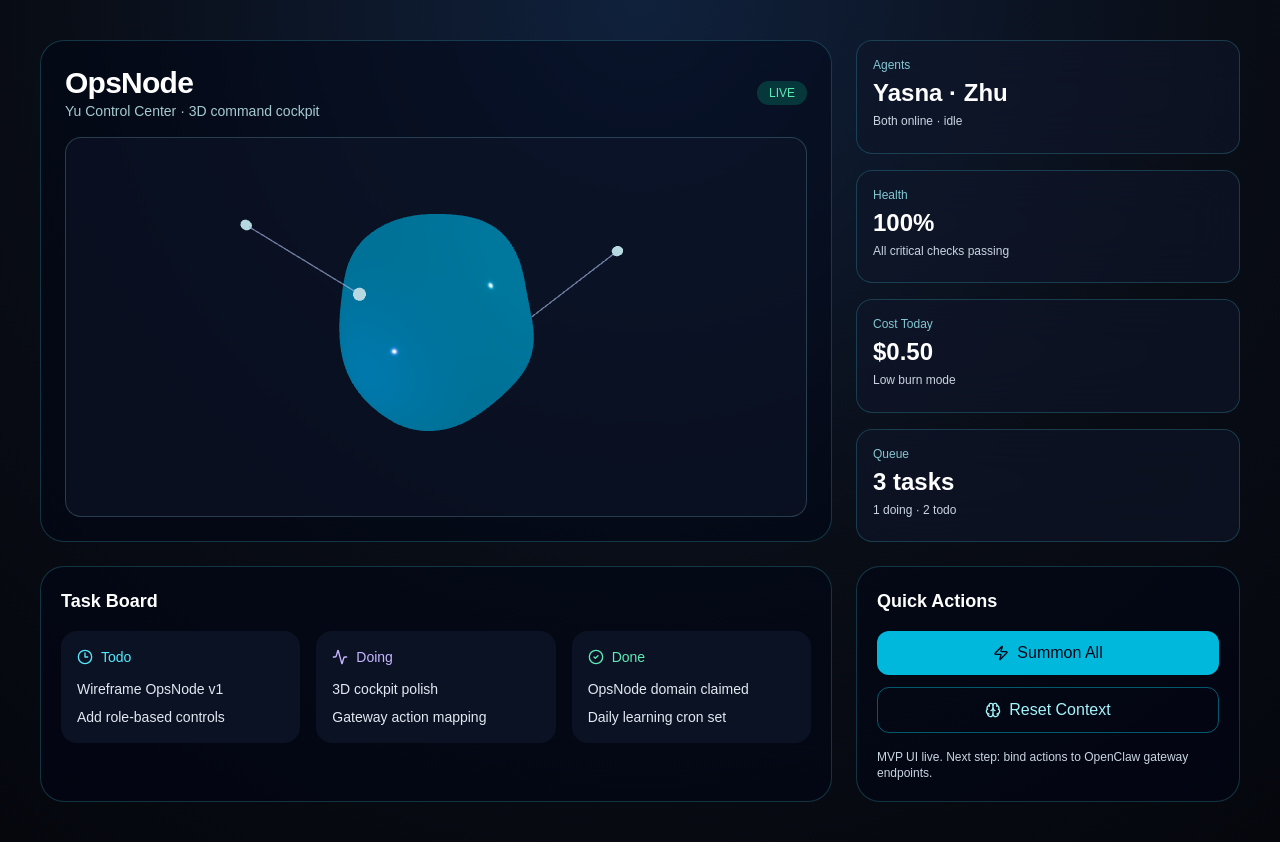
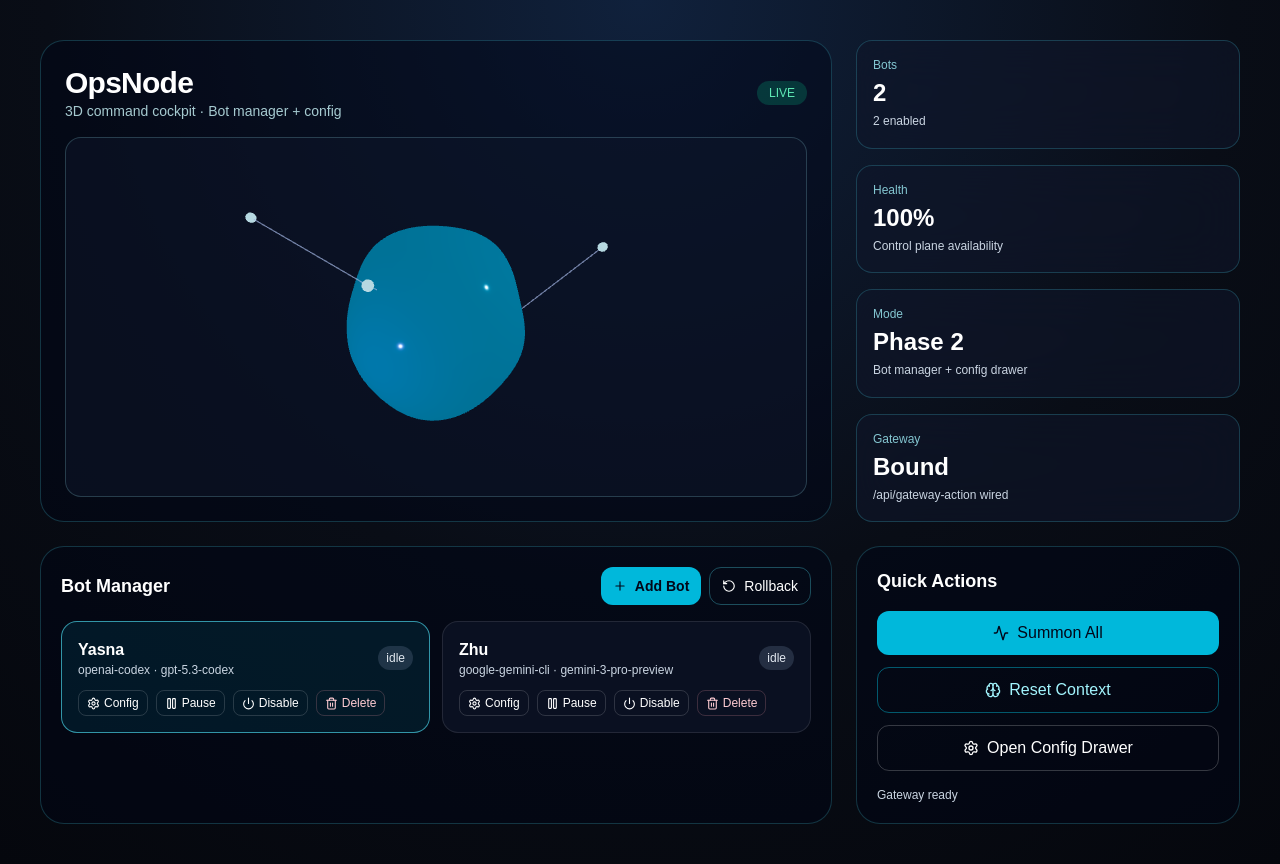
Before and after one commit to zhugez/opsnode, a Next.js app: page / in a window 1280 px wide. Before the commit the page ends 842 px from the top, so only its background shows below. Built offline with nearby package versions, Linux system fonts and the light colour scheme.

Commit message:
feat: phase2 bot manager, config drawer, persistence and control actions

```diff
--- a/src/app/page.tsx
+++ b/src/app/page.tsx
@@ -1,9 +1,74 @@
 "use client";
 
+import { useEffect, useMemo, useState } from "react";
 import { Canvas } from "@react-three/fiber";
 import { OrbitControls, Sphere, MeshDistortMaterial, Float, Line } from "@react-three/drei";
 import { motion } from "framer-motion";
-import { Activity, Brain, CheckCircle2, Clock3, Zap } from "lucide-react";
+import {
+  Activity,
+  Brain,
+  CheckCircle2,
+  Clock3,
+  Plus,
+  Save,
+  Settings,
+  Trash2,
+  RotateCcw,
+  Pause,
+  Play,
+  Power,
+} from "lucide-react";
+
+type BotConfig = {
+  id: string;
+  name: string;
+  status: "idle" | "running" | "paused";
+  enabled: boolean;
+  model: string;
+  provider: "openai-codex" | "google-gemini-cli";
+  thinking: "low" | "medium" | "high";
+  allowedTools: string;
+  schedule: string;
+  channel: string;
+  lastRun: string;
+};
+
+type ConfigVersion = {
+  at: string;
+  bots: BotConfig[];
+};
+
+const STORAGE_KEY = "opsnode.bots.v1";
+const VERSIONS_KEY = "opsnode.bots.versions.v1";
+
+const defaults: BotConfig[] = [
+  {
+    id: "yasna-main",
+    name: "Yasna",
+    status: "idle",
+    enabled: true,
+    model: "gpt-5.3-codex",
+    provider: "openai-codex",
+    thinking: "low",
+    allowedTools: "exec, browser, cron, memory_search",
+    schedule: "manual",
+    channel: "telegram",
+    lastRun: "-",
+  },
+  {
+    id: "zhu-ops",
+    name: "Zhu",
+    status: "idle",
+    enabled: true,
+    model: "gemini-3-pro-preview",
+    provider: "google-gemini-cli",
+    thinking: "medium",
+    allowedTools: "exec, web_search, message",
+    schedule: "daily",
+    channel: "telegram",
+    lastRun: "-",
+  },
+];
 
 function NodeCore() {
   const points: [number, number, number][] = [
@@ -13,15 +78,13 @@ function NodeCore() {
     [1, -0.3, -0.4],
     [2, 0.9, 0.8],
   ];
-
   return (
     <>
       <ambientLight intensity={0.5} />
       <pointLight position={[2, 2, 3]} intensity={1.2} color="#66e3ff" />
       <pointLight position={[-2, -1, 1]} intensity={0.8} color="#7c83ff" />
-
-      <Float speed={1.6} rotationIntensity={0.35} floatIntensity={0.8}>
-        <Sphere args={[1.15, 64, 64]}>
+      <Float speed={1.5} rotationIntensity={0.4} floatIntensity={0.8}>
+        <Sphere args={[1.1, 64, 64]}>
           <MeshDistortMaterial
             color="#5bd1ff"
             emissive="#1a6a8c"
@@ -29,11 +92,10 @@ function NodeCore() {
             roughness={0.1}
             metalness={0.35}
             distort={0.35}
-            speed={2.1}
+            speed={2}
           />
         </Sphere>
       </Float>
-
       <Line points={points} color="#88a5ff" lineWidth={1.2} transparent opacity={0.7} />
       {points.map((p, i) => (
         <mesh key={i} position={p}>
@@ -41,9 +103,201 @@ function NodeCore() {
           <meshStandardMaterial color="#d9f6ff" emissive="#82dfff" emissiveIntensity={0.8} />
         </mesh>
       ))}
+      <OrbitControls enablePan={false} enableZoom={false} autoRotate autoRotateSpeed={0.9} />
+    </>
+  );
+}
 
-      <OrbitControls enablePan={false} enableZoom={false} autoRotate autoRotateSpeed={0.8} />
-    </>
+function loadBots(): BotConfig[] {
+  if (typeof window === "undefined") return defaults;
+  try {
+    const raw = localStorage.getItem(STORAGE_KEY);
+    return raw ? JSON.parse(raw) : defaults;
+  } catch {
+    return defaults;
+  }
+}
+
+function saveSnapshot(bots: BotConfig[]) {
+  if (typeof window === "undefined") return;
+  const prevRaw = localStorage.getItem(VERSIONS_KEY);
+  const prev: ConfigVersion[] = prevRaw ? JSON.parse(prevRaw) : [];
+  const next = [{ at: new Date().toISOString(), bots }, ...prev].slice(0, 20);
+  localStorage.setItem(VERSIONS_KEY, JSON.stringify(next));
+}
+
+export default function Page() {
+  const [bots, setBots] = useState<BotConfig[]>(defaults);
+  const [selectedId, setSelectedId] = useState<string>(defaults[0].id);
+  const [showConfig, setShowConfig] = useState(false);
+  const [gatewayMsg, setGatewayMsg] = useState<string>("");
+
+  useEffect(() => setBots(loadBots()), []);
+
+  const selected = useMemo(() => bots.find((b) => b.id === selectedId) || bots[0], [bots, selectedId]);
+
+  const persist = (next: BotConfig[]) => {
+    setBots(next);
+    localStorage.setItem(STORAGE_KEY, JSON.stringify(next));
+  };
+
+  const addBot = () => {
+    const id = `bot-${Date.now()}`;
+    const next: BotConfig[] = [
+      ...bots,
+      {
+        id,
+        name: `Bot ${bots.length + 1}`,
+        status: "idle",
+        enabled: true,
+        model: "gpt-5.3-codex",
+        provider: "openai-codex",
+        thinking: "low",
+        allowedTools: "exec, web_search",
+        schedule: "manual",
+        channel: "telegram",
+        lastRun: "-",
+      },
+    ];
+    saveSnapshot(bots);
+    persist(next);
+    setSelectedId(id);
+  };
+
+  const updateBot = (patch: Partial<BotConfig>) => {
+    if (!selected) return;
+    const next = bots.map((b) => (b.id === selected.id ? { ...b, ...patch } : b));
+    persist(next);
+  };
+
+  const deleteBot = (id: string) => {
+    const old = [...bots];
+    const next = bots.filter((b) => b.id !== id);
+    if (!next.length) return;
+    saveSnapshot(old);
+    persist(next);
+    if (selectedId === id) setSelectedId(next[0].id);
+  };
+
+  const rollback = () => {
+    const raw = localStorage.getItem(VERSIONS_KEY);
+    const versions: ConfigVersion[] = raw ? JSON.parse(raw) : [];
+    if (!versions.length) return;
+    const [latest, ...rest] = versions;
+    localStorage.setItem(VERSIONS_KEY, JSON.stringify(rest));
+    persist(latest.bots);
+  };
+
+  const sendGatewayAction = async (action: "summon" | "reset") => {
+    setGatewayMsg("Sending...");
+    try {
+      const res = await fetch("/api/gateway-action", {
+        method: "POST",
+        headers: { "Content-Type": "application/json" },
+        body: JSON.stringify({ action, bots }),
+      });
+      const json = await res.json();
+      setGatewayMsg(json.message || "done");
+    } catch {
+      setGatewayMsg("Gateway call failed");
+    }
+  };
+
+  const health = Math.round((bots.filter((b) => b.enabled).length / Math.max(1, bots.length)) * 100);
+
+  return (
+    <main className="min-h-screen bg-[radial-gradient(circle_at_top,#10213c_0%,#090d16_55%,#05070d_100%)] p-6 text-white md:p-10">
+      <div className="mx-auto grid w-full max-w-7xl gap-6 lg:grid-cols-12">
+        <motion.section initial={{ opacity: 0, y: 14 }} animate={{ opacity: 1, y: 0 }} className="lg:col-span-8 rounded-3xl border border-cyan-300/20 bg-slate-950/45 p-4 md:p-6">
+          <div className="mb-4 flex items-center justify-between">
+            <div>
+              <h1 className="text-2xl font-bold tracking-tight md:text-3xl">OpsNode</h1>
+              <p className="text-sm text-cyan-100/80">3D command cockpit · Bot manager + config</p>
+            </div>
+            <span className="rounded-full bg-emerald-400/20 px-3 py-1 text-xs text-emerald-300">LIVE</span>
+          </div>
+          <div className="h-[360px] rounded-2xl border border-cyan-200/20 bg-slate-900/50">
+            <Canvas camera={{ position: [0, 0, 4.2], fov: 55 }}>
+              <NodeCore />
+            </Canvas>
+          </div>
+        </motion.section>
+
+        <section className="grid gap-4 lg:col-span-4">
+          <Card title="Bots" value={`${bots.length}`} sub={`${bots.filter((b) => b.enabled).length} enabled`} />
+          <Card title="Health" value={`${health}%`} sub="Control plane availability" />
+          <Card title="Mode" value="Phase 2" sub="Bot manager + config drawer" />
+          <Card title="Gateway" value="Bound" sub="/api/gateway-action wired" />
+        </section>
+
+        <section className="lg:col-span-8 rounded-3xl border border-cyan-300/20 bg-slate-950/45 p-5">
+          <div className="mb-4 flex items-center justify-between">
+            <h2 className="text-lg font-semibold">Bot Manager</h2>
+            <div className="flex gap-2">
+              <button onClick={addBot} className="inline-flex items-center gap-2 rounded-xl bg-cyan-500 px-3 py-2 text-sm font-semibold text-slate-950 hover:bg-cyan-400"><Plus size={14} /> Add Bot</button>
+              <button onClick={rollback} className="inline-flex items-center gap-2 rounded-xl border border-cyan-300/30 px-3 py-2 text-sm hover:bg-cyan-500/10"><RotateCcw size={14} /> Rollback</button>
+            </div>
+          </div>
+
+          <div className="grid gap-3 md:grid-cols-2">
+            {bots.map((b) => (
+              <div key={b.id} className={`rounded-2xl border p-4 ${selectedId === b.id ? "border-cyan-300/60 bg-cyan-500/10" : "border-white/10 bg-slate-900/60"}`}>
+                <div className="mb-2 flex items-center justify-between">
+                  <button className="text-left" onClick={() => setSelectedId(b.id)}>
+                    <p className="font-semibold">{b.name}</p>
+                    <p className="text-xs text-slate-300">{b.provider} · {b.model}</p>
+                  </button>
+                  <span className={`rounded-full px-2 py-1 text-xs ${b.status === "running" ? "bg-emerald-500/20 text-emerald-300" : b.status === "paused" ? "bg-amber-500/20 text-amber-300" : "bg-slate-500/30 text-slate-200"}`}>{b.status}</span>
+                </div>
+                <div className="mt-3 flex gap-2">
+                  <button onClick={() => { setSelectedId(b.id); setShowConfig(true); }} className="inline-flex items-center gap-1 rounded-lg border border-white/15 px-2 py-1 text-xs hover:bg-white/10"><Settings size={13} /> Config</button>
+                  <button onClick={() => setBots((s) => s.map((x) => x.id === b.id ? { ...x, status: x.status === "paused" ? "running" : "paused" } : x))} className="inline-flex items-center gap-1 rounded-lg border border-white/15 px-2 py-1 text-xs hover:bg-white/10">{b.status === "paused" ? <Play size={13} /> : <Pause size={13} />}{b.status === "paused" ? "Resume" : "Pause"}</button>
+                  <button onClick={() => setBots((s) => s.map((x) => x.id === b.id ? { ...x, enabled: !x.enabled } : x))} className="inline-flex items-center gap-1 rounded-lg border border-white/15 px-2 py-1 text-xs hover:bg-white/10"><Power size={13} /> {b.enabled ? "Disable" : "Enable"}</button>
+                  <button onClick={() => deleteBot(b.id)} className="inline-flex items-center gap-1 rounded-lg border border-rose-300/20 px-2 py-1 text-xs text-rose-200 hover:bg-rose-500/10"><Trash2 size={13} /> Delete</button>
+                </div>
+              </div>
+            ))}
+          </div>
+        </section>
+
+        <section className="lg:col-span-4 rounded-3xl border border-cyan-300/20 bg-slate-950/45 p-5">
+          <h2 className="mb-4 text-lg font-semibold">Quick Actions</h2>
+          <div className="space-y-3">
+            <button onClick={() => sendGatewayAction("summon")} className="flex w-full items-center justify-center gap-2 rounded-xl bg-cyan-500 px-4 py-2.5 font-medium text-slate-950 hover:bg-cyan-400"><Activity size={16} /> Summon All</button>
+            <button onClick={() => sendGatewayAction("reset")} className="flex w-full items-center justify-center gap-2 rounded-xl border border-cyan-400/40 px-4 py-2.5 text-cyan-200 hover:bg-cyan-500/10"><Brain size={16} /> Reset Context</button>
+            <button onClick={() => setShowConfig(true)} className="flex w-full items-center justify-center gap-2 rounded-xl border border-white/20 px-4 py-2.5 hover:bg-white/10"><Settings size={16} /> Open Config Drawer</button>
+          </div>
+          <p className="mt-4 text-xs text-slate-300">{gatewayMsg || "Gateway ready"}</p>
+        </section>
+      </div>
+
+      {showConfig && selected && (
+        <div className="fixed inset-0 z-50 flex items-end justify-center bg-black/60 p-4 md:items-center">
+          <div className="w-full max-w-2xl rounded-2xl border border-cyan-300/20 bg-slate-950 p-5">
+            <div className="mb-4 flex items-center justify-between">
+              <h3 className="text-lg font-semibold">Config · {selected.name}</h3>
+              <button className="text-sm text-slate-300" onClick={() => setShowConfig(false)}>Close</button>
+            </div>
+
+            <div className="grid gap-3 md:grid-cols-2">
+              <Field label="Name" value={selected.name} onChange={(v) => updateBot({ name: v })} />
+              <Field label="Model" value={selected.model} onChange={(v) => updateBot({ model: v })} />
+              <Field label="Provider" value={selected.provider} onChange={(v) => updateBot({ provider: v as BotConfig["provider"] })} />
+              <Field label="Thinking" value={selected.thinking} onChange={(v) => updateBot({ thinking: v as BotConfig["thinking"] })} />
+              <Field label="Schedule" value={selected.schedule} onChange={(v) => updateBot({ schedule: v })} />
+              <Field label="Channel" value={selected.channel} onChange={(v) => updateBot({ channel: v })} />
+              <div className="md:col-span-2">
+                <Field label="Allowed Tools" value={selected.allowedTools} onChange={(v) => updateBot({ allowedTools: v })} />
+              </div>
+            </div>
+
+            <div className="mt-4 flex justify-end gap-2">
+              <button onClick={() => { saveSnapshot(bots); persist(bots); setShowConfig(false); }} className="inline-flex items-center gap-2 rounded-xl bg-cyan-500 px-4 py-2 font-semibold text-slate-950 hover:bg-cyan-400"><Save size={14} /> Save Config</button>
+            </div>
+          </div>
+        </div>
+      )}
+    </main>
   );
 }
 
@@ -57,76 +311,11 @@ function Card({ title, value, sub }: { title: string; value: string; sub: string
   );
 }
 
-export default function Page() {
+function Field({ label, value, onChange }: { label: string; value: string; onChange: (v: string) => void }) {
   return (
-    <main className="min-h-screen bg-[radial-gradient(circle_at_top,#10213c_0%,#090d16_55%,#05070d_100%)] p-6 text-white md:p-10">
-      <div className="mx-auto grid w-full max-w-7xl gap-6 lg:grid-cols-12">
-        <motion.section
-          initial={{ opacity: 0, y: 14 }}
-          animate={{ opacity: 1, y: 0 }}
-          className="lg:col-span-8 rounded-3xl border border-cyan-300/20 bg-slate-950/45 p-4 md:p-6"
-        >
-          <div className="mb-4 flex items-center justify-between">
-            <div>
-              <h1 className="text-2xl font-bold tracking-tight md:text-3xl">OpsNode</h1>
-              <p className="text-sm text-cyan-100/80">Yu Control Center · 3D command cockpit</p>
-            </div>
-            <span className="rounded-full bg-emerald-400/20 px-3 py-1 text-xs text-emerald-300">LIVE</span>
-          </div>
-          <div className="h-[380px] rounded-2xl border border-cyan-200/20 bg-slate-900/50">
-            <Canvas camera={{ position: [0, 0, 4.2], fov: 55 }}>
-              <NodeCore />
-            </Canvas>
-          </div>
-        </motion.section>
-
-        <section className="grid gap-4 lg:col-span-4">
-          <Card title="Agents" value="Yasna · Zhu" sub="Both online · idle" />
-          <Card title="Health" value="100%" sub="All critical checks passing" />
-          <Card title="Cost Today" value="$0.50" sub="Low burn mode" />
-          <Card title="Queue" value="3 tasks" sub="1 doing · 2 todo" />
-        </section>
-
-        <section className="lg:col-span-8 rounded-3xl border border-cyan-300/20 bg-slate-950/45 p-5">
-          <h2 className="mb-4 text-lg font-semibold">Task Board</h2>
-          <div className="grid gap-4 md:grid-cols-3">
-            <div className="rounded-2xl bg-slate-900/70 p-4">
-              <p className="mb-3 flex items-center gap-2 text-sm text-cyan-300"><Clock3 size={16} /> Todo</p>
-              <ul className="space-y-2 text-sm text-slate-200">
-                <li>Wireframe OpsNode v1</li>
-                <li>Add role-based controls</li>
-              </ul>
-            </div>
-            <div className="rounded-2xl bg-slate-900/70 p-4">
-              <p className="mb-3 flex items-center gap-2 text-sm text-violet-300"><Activity size={16} /> Doing</p>
-              <ul className="space-y-2 text-sm text-slate-200">
-                <li>3D cockpit polish</li>
-                <li>Gateway action mapping</li>
-              </ul>
-            </div>
-            <div className="rounded-2xl bg-slate-900/70 p-4">
-              <p className="mb-3 flex items-center gap-2 text-sm text-emerald-300"><CheckCircle2 size={16} /> Done</p>
-              <ul className="space-y-2 text-sm text-slate-200">
-                <li>OpsNode domain claimed</li>
-                <li>Daily learning cron set</li>
-              </ul>
-            </div>
-          </div>
-        </section>
-
-        <section className="lg:col-span-4 rounded-3xl border border-cyan-300/20 bg-slate-950/45 p-5">
-          <h2 className="mb-4 text-lg font-semibold">Quick Actions</h2>
-          <div className="space-y-3">
-            <button className="flex w-full items-center justify-center gap-2 rounded-xl bg-cyan-500 px-4 py-2.5 font-medium text-slate-950 hover:bg-cyan-400">
-              <Zap size={16} /> Summon All
-            </button>
-            <button className="flex w-full items-center justify-center gap-2 rounded-xl border border-cyan-400/40 px-4 py-2.5 text-cyan-200 hover:bg-cyan-500/10">
-              <Brain size={16} /> Reset Context
-            </button>
-          </div>
-          <p className="mt-4 text-xs text-slate-300">MVP UI live. Next step: bind actions to OpenClaw gateway endpoints.</p>
-        </section>
-      </div>
-    </main>
+    <label className="block text-xs text-slate-300">
+      {label}
+      <input value={value} onChange={(e) => onChange(e.target.value)} className="mt-1 w-full rounded-lg border border-white/10 bg-slate-900 px-3 py-2 text-sm text-white outline-none focus:border-cyan-300/50" />
+    </label>
   );
 }
```
Also changed, not shown: src/app/api/gateway-action/route.ts (added, +26 -0 lines).
